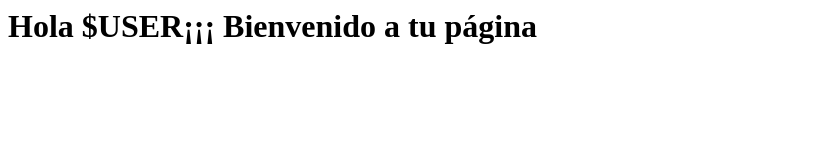
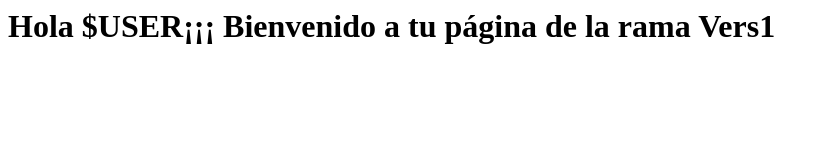
Before and after one commit to vjp-pabloGG/PPS-Unidad0Actividad4-PabloGil, a plain HTML site: page index.html in a window 1280 px wide. Shown: the whole page, without its empty margins (0-829 px from the left). Drawn offline with Linux system fonts and the light colour scheme.

Commit message:
Seguimos trabajando

```diff
--- a/index.html
+++ b/index.html
@@ -1 +1 @@
-<H1>Hola $USER¡¡¡ Bienvenido a tu página</H1>
+<H1>Hola $USER¡¡¡ Bienvenido a tu página de la rama Vers1</H1>
```
